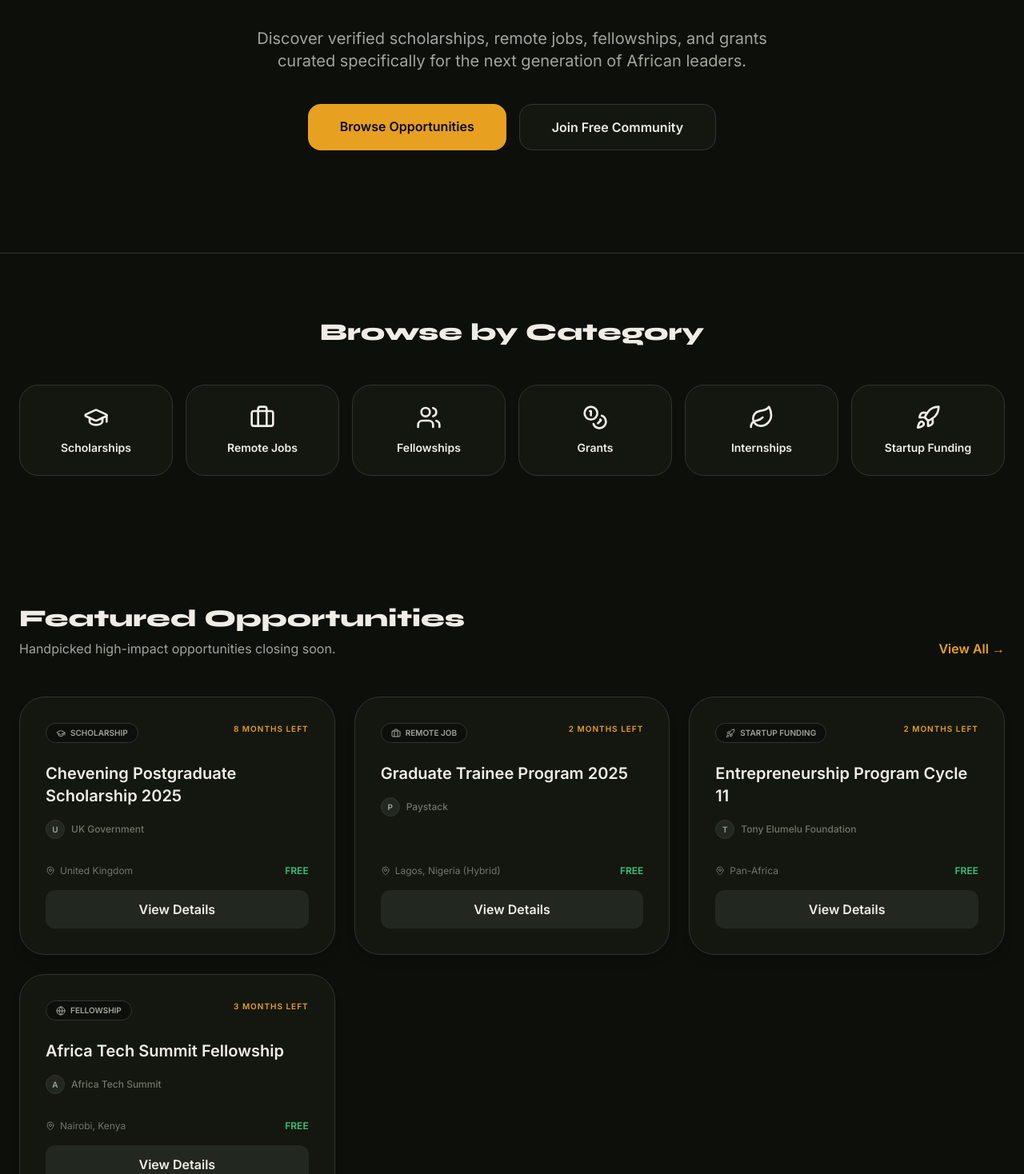
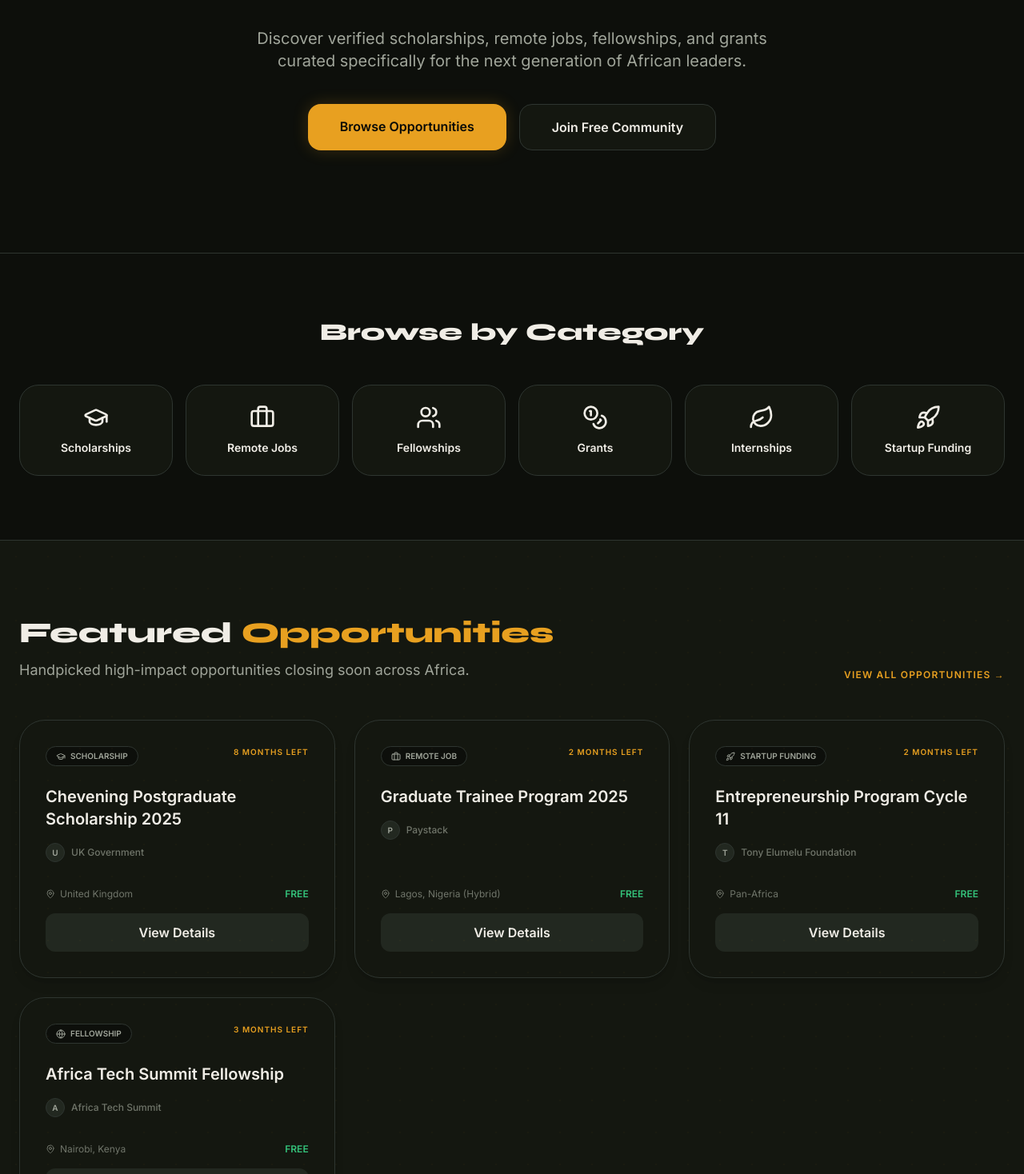
Before and after one commit to raymondraremond/oppalert, a Next.js app in the folder oppalert/: page / in a window 1280 px wide. Shown: the part 362-1830 px from the top of the page at 80% size. Built offline with nearby package versions, Linux system fonts and the light colour scheme; no server answers.

Commit message:
fix: total homepage theme modernization - high contrast & sharp UI

```diff
--- a/oppalert/app/page.tsx
+++ b/oppalert/app/page.tsx
@@ -99,13 +99,13 @@ export default function HomePage() {
       <section className="pt-24 pb-32 px-6 text-center border-b border-border">
         <div className="max-w-4xl mx-auto">
           <h1 className="font-syne text-5xl md:text-7xl font-black text-primary mb-6 tracking-tighter leading-tight">
-            The Hub for African <span className="text-[#E8A020]">Excellence.</span>
+            The Hub for African <span className="text-amber">Excellence.</span>
           </h1>
           <p className="text-lg md:text-xl text-muted mb-10 max-w-2xl mx-auto leading-relaxed">
             Discover verified scholarships, remote jobs, fellowships, and grants curated specifically for the next generation of African leaders.
           </p>
           <div className="flex flex-col sm:flex-row gap-4 justify-center">
-            <Link href="/opportunities" className="px-10 py-4 bg-[#E8A020] text-[#080A07] font-black rounded-2xl hover:scale-105 transition-all">
+            <Link href="/opportunities" className="px-10 py-4 bg-amber text-[#080A07] font-black rounded-2xl hover:scale-105 transition-all shadow-glow-amber">
               Browse Opportunities
             </Link>
             <Link href="/register" className="px-10 py-4 bg-bg2 text-primary border border-border font-black rounded-2xl hover:bg-surface transition-all">
@@ -120,7 +120,7 @@ export default function HomePage() {
         <h2 className="font-syne text-3xl font-black text-primary mb-12 text-center">Browse by Category</h2>
         <div className="grid grid-cols-2 md:grid-cols-3 lg:grid-cols-6 gap-4">
           {categories.map((cat) => (
-            <Link key={cat.slug} href={`/opportunities?cat=${cat.slug}`} className="p-6 bg-bg2 border border-border rounded-3xl hover:border-[#E8A020] transition-all text-center group">
+            <Link key={cat.slug} href={`/opportunities?cat=${cat.slug}`} className="p-6 bg-bg2 border border-border rounded-3xl hover:border-amber transition-all text-center group">
               <div className="text-3xl mb-3 group-hover:scale-110 transition-transform">{cat.icon}</div>
               <div className="font-bold text-primary text-sm">{cat.name}</div>
             </Link>
@@ -128,15 +128,16 @@ export default function HomePage() {
         </div>
       </section>
 
-      {/* Featured */}
-      <section className="py-20 px-6 bg-[#0D0F0B]">
+      {/* Featured Section */}
+      <section className="py-24 px-6 bg-[var(--bg2)] border-y border-border relative overflow-hidden">
+        <div className="absolute inset-0 bg-transparent pointer-events-none opacity-[0.03] select-none" style={{ backgroundImage: 'radial-gradient(var(--amber) 1px, transparent 1px)', backgroundSize: '40px 40px' }}></div>
         <div className="container mx-auto">
           <div className="flex justify-between items-end mb-12">
             <div>
-              <h2 className="font-syne text-3xl font-black text-primary mb-2">Featured Opportunities</h2>
-              <p className="text-muted">Handpicked high-impact opportunities closing soon.</p>
+              <h2 className="font-syne text-3xl md:text-4xl font-black text-primary mb-3">Featured <span className="text-amber">Opportunities</span></h2>
+              <p className="text-muted text-lg max-w-xl">Handpicked high-impact opportunities closing soon across Africa.</p>
             </div>
-            <Link href="/opportunities" className="text-[#E8A020] font-bold hover:underline">View All →</Link>
+            <Link href="/opportunities" className="text-amber font-black uppercase tracking-widest text-xs hover:opacity-80 transition-opacity">View All Opportunities →</Link>
           </div>
           <div className="grid grid-cols-1 md:grid-cols-2 lg:grid-cols-3 gap-6">
             {featured.map((opp) => (
@@ -158,14 +159,14 @@ export default function HomePage() {
           </div>
           <div className="grid grid-cols-1 md:grid-cols-3 gap-8">
             {sampleEvents.map((event) => (
-              <div key={event.id} className="bg-bg2 border border-border rounded-[2rem] p-8 hover:border-[#E8A020]/50 transition-all group" style={{ borderLeft: `4px solid ${event.color}` }}>
+              <div key={event.id} className="bg-bg2 border border-border rounded-[2rem] p-8 hover:border-amber/50 transition-all group" style={{ borderLeft: `4px solid ${event.color}` }}>
                 <div className="flex justify-between items-start mb-6">
                   <span className="px-3 py-1 bg-bg rounded-full text-[10px] font-black uppercase text-muted border border-border">
                     {event.event_type}
                   </span>
-                  <span className="text-[#E8A020] text-xs font-bold">{event.is_paid ? `NGN ${event.ticket_price.toLocaleString()}` : 'FREE'}</span>
+                  <span className="text-amber text-xs font-bold">{event.is_paid ? `NGN ${event.ticket_price.toLocaleString()}` : 'FREE'}</span>
                 </div>
-                <h3 className="text-xl font-bold text-primary mb-4 group-hover:text-[#E8A020] transition-colors line-clamp-2">{event.title}</h3>
+                <h3 className="text-xl font-bold text-primary mb-4 group-hover:text-amber transition-colors line-clamp-2">{event.title}</h3>
                 <div className="space-y-3 mb-8">
                   <div className="text-sm text-muted flex items-center gap-2"><Calendar size={16} /> {new Date(event.start_date).toLocaleDateString('en-US', { month: 'long', day: 'numeric', year: 'numeric' })}</div>
                   <div className="text-sm text-muted flex items-center gap-2">{event.is_online ? <><Globe size={16} /> Online</> : <><MapPin size={16} /> {event.location}</>}</div>
@@ -177,7 +178,7 @@ export default function HomePage() {
                   <span>Registration</span>
                   <span>{event.current_registrations}/{event.max_capacity} Booked</span>
                 </div>
-                <Link href={`/events/${event.slug}`} className="block w-full py-3 bg-surface text-primary text-center font-black rounded-xl group-hover:bg-[#E8A020] group-hover:text-[#080A07] transition-all">
+                <Link href={`/events/${event.slug}`} className="block w-full py-3 bg-surface text-primary text-center font-black rounded-xl group-hover:bg-amber group-hover:text-[#080A07] transition-all">
                   Register Now
                 </Link>
               </div>
@@ -187,7 +188,7 @@ export default function HomePage() {
       </section>
 
       {/* Final CTA */}
-      <section className="py-24 px-6 text-center bg-[#E8A020]">
+      <section className="py-24 px-6 text-center bg-amber shadow-[0_-20px_50px_rgba(192,112,16,0.1)]">
         <h2 className="font-syne text-4xl font-black text-[#080A07] mb-6">Ready to find your next opportunity?</h2>
         <p className="text-[#080A07] opacity-80 mb-10 text-lg max-w-xl mx-auto font-medium">Join thousands of students and professionals receiving weekly alerts.</p>
         <Link href="/register" className="px-12 py-5 bg-bg text-primary font-black rounded-2xl hover:scale-105 transition-all inline-block shadow-2xl">
```
